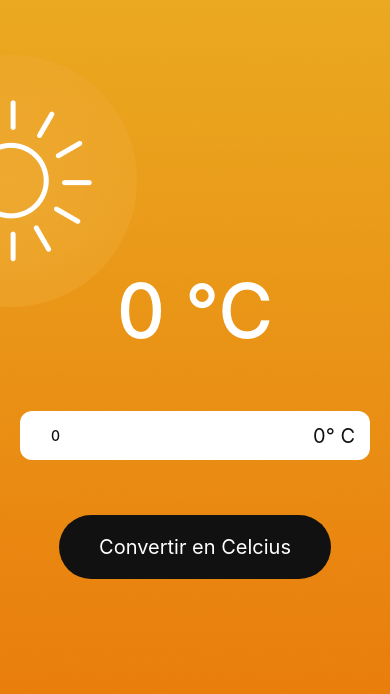
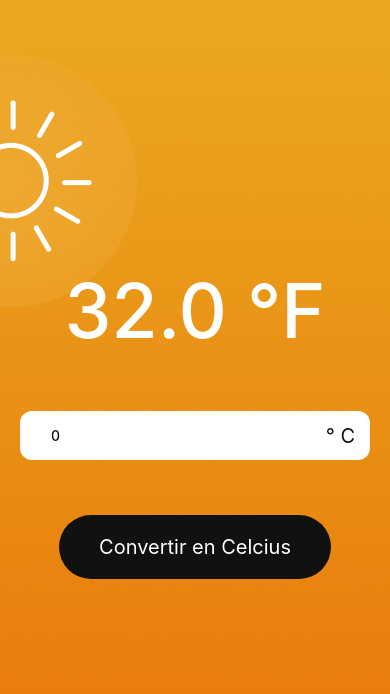
Before and after one commit to NdekoCode/react-native-discovery, a React Native app: screen / in a window 390 px wide. Shown: the top 694 px of the page. Built offline with nearby package versions, Linux system fonts and the light colour scheme.

Commit message:
feat: add logic converter

```diff
--- a/TempConverter.js
+++ b/TempConverter.js
@@ -4,21 +4,42 @@ import { SafeAreaProvider, SafeAreaView } from "react-native-safe-area-context";
 import hotBackground from "./assets/hot.png";
 import { TemperatureInput } from "./components/TemperatureInput";
 import { TemperatureDisplay } from "./components/TemperatureDisplay";
+import { useEffect, useState } from "react";
 // import coldBackground from './assets/cold.png';
 const tempCorresponding = {
-  Celcius: "F",
-  Faranheit: "C",
+  C: "Celcius",
+  F: "Fahrenheit",
+};
+const tempToDisplay = {
+  C: "Fahrenheit",
+  F: "Celcius",
 };
 export const TempConverter = () => {
-  const onChangeText = (value) => {};
-  const handleUnityChange = () => {};
+  const [temp, setTemp] = useState(0);
+  const [unit, setUnit] = useState("C");
+  const [unitToDisplay, setUnitToDisplay] = useState("C");
+  const [temperatureDisplay, setTemperatureDisplay] = useState(0);
+  useEffect(() => {
+    handleConverter();
+  }, []);
+  const onChangeText = (value) => {
+    setTemp(Number(value));
+  };
   const celciusToFahrenheit = (value) => {
     return (value * 9) / 5 + 32;
   };
   const fahrenheitToCelcius = (value) => {
     return (value - 32) / (9 / 5);
   };
-  const handleConverter = () => {};
+  const handleConverter = () => {
+    if (unit === "C") {
+      setTemperatureDisplay(celciusToFahrenheit(temp));
+      setUnit("F");
+    } else {
+      setTemperatureDisplay(fahrenheitToCelcius(temp));
+      setUnit("C");
+    }
+  };
   return (
     <SafeAreaProvider>
       <ImageBackground
@@ -27,13 +48,19 @@ export const TempConverter = () => {
       >
         <SafeAreaView>
           <View style={tempStyle.workspace}>
-            <TemperatureDisplay />
-            <TemperatureInput />
+            <TemperatureDisplay value={temperatureDisplay} unit={unit} />
+            <TemperatureInput
+              value={temp}
+              unit={tempToDisplay[unit][0]}
+              onChangeText={onChangeText}
+            />
             <TouchableOpacity
               onPress={handleConverter}
               style={tempStyle.buttonApp}
             >
-              <Text style={tempStyle.buttonApp.text}>Convertir en Celcius</Text>
+              <Text style={tempStyle.buttonApp.text}>
+                Convertir en {tempToDisplay[unit]}
+              </Text>
             </TouchableOpacity>
           </View>
         </SafeAreaView>
--- a/components/TemperatureDisplay.js
+++ b/components/TemperatureDisplay.js
@@ -2,5 +2,7 @@ import { Text } from "react-native";
 import { tempStyle } from "../styles/tempConverter.style";
 
 export const TemperatureDisplay = ({ value = 0, unit = "C" }) => {
-  return <Text style={tempStyle.textOutput}>{`${value} °${unit}`}</Text>;
+  return (
+    <Text style={tempStyle.textOutput}>{`${value.toFixed(1)} °${unit}`}</Text>
+  );
 };
--- a/components/TemperatureInput.js
+++ b/components/TemperatureInput.js
@@ -1,18 +1,18 @@
 import { Text, TextInput, View } from "react-native";
 import { tempStyle } from "../styles/tempConverter.style";
 
-export const TemperatureInput = ({ temp = 0, onChangeText }) => {
+export const TemperatureInput = ({ value = 0, unit = "C", onChangeText }) => {
   return (
     <View style={tempStyle.textInputContainer}>
       <TextInput
         keyboardType="numeric"
-        value={String(0)}
+        value={String(value)}
         placeholder="Enter unity to Converter"
         onChangeText={onChangeText}
         maxLength={4}
         style={tempStyle.textInput}
       />
-      <Text style={tempStyle.textInputLabel}>{temp}° C</Text>
+      <Text style={tempStyle.textInputLabel}>° {unit}</Text>
     </View>
   );
 };
```
